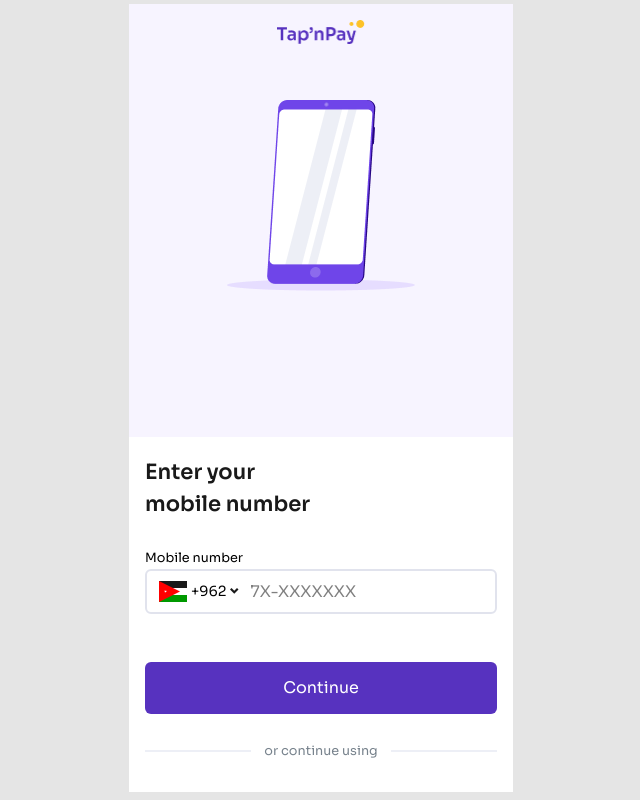
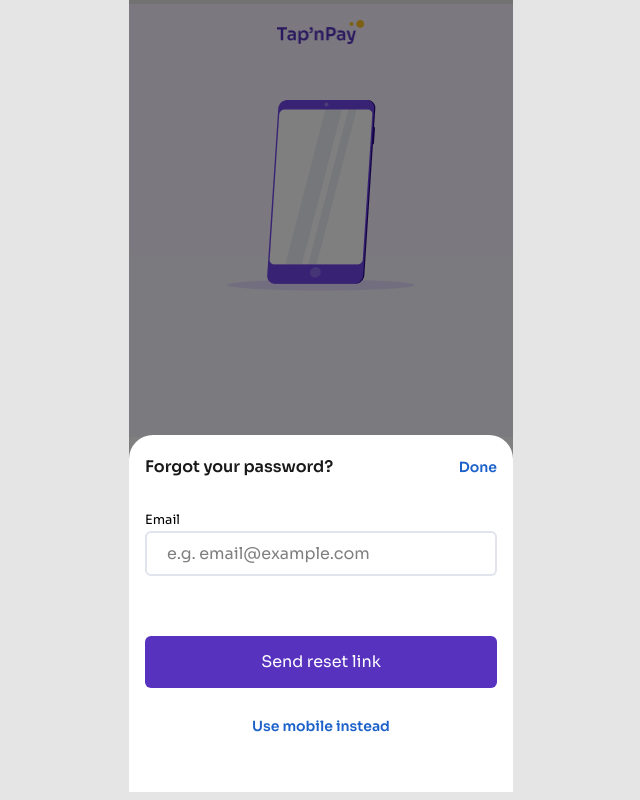
Before and after one commit to emma-junior/tapnpay, a React (Vite) app: page /login in a window 1280 px wide. Shown: the whole page, without its empty margins (319-959 px from the left). Built offline with nearby package versions, Linux system fonts and the light colour scheme.

Commit message:
feat: implement login page modals

```diff
--- a/package.json
+++ b/package.json
@@ -14,6 +14,7 @@
     "react": "^19.2.0",
     "react-dom": "^19.2.0",
     "react-router-dom": "^7.11.0",
+    "react-toastify": "^11.0.5",
     "tailwindcss": "^4.1.18"
   },
   "devDependencies": {
--- a/src/App.tsx
+++ b/src/App.tsx
@@ -1,9 +1,12 @@
 import "./App.css";
 import AllRoutes from "./routes/AllRoutes";
+import { ToastContainer } from "react-toastify";
+import "react-toastify/dist/ReactToastify.css";
 
 function App() {
   return (
     <>
+      <ToastContainer />
       <AllRoutes />
     </>
   );
--- a/src/components/common/MobileNumber.tsx
+++ b/src/components/common/MobileNumber.tsx
@@ -39,8 +39,6 @@ const MobileNumber = ({
       document.removeEventListener("mousedown", handleClickOutside);
     };
   }, [isDropdown, setIsDropdown]);
-
-  console.log(error);
 
   return (
     <div className="w-full">
--- /dev/null
+++ b/src/components/common/Modal.tsx
@@ -0,0 +1,20 @@
+interface modalProps {
+  children: React.ReactNode;
+  showModal: boolean;
+}
+
+const Modal = ({ children, showModal }: modalProps) => {
+  if (!showModal) return null;
+  return (
+    <div
+      className={`
+            fixed h-screen xl:h-[98.5vh] w-full xl:w-[30%] mx-auto inset-0 flex justify-center items-end transition-colors z-20
+            ${showModal ? "visible bg-black/50" : "invisible"}
+        `}
+    >
+      {children}
+    </div>
+  );
+};
+
+export default Modal;
--- a/src/components/ui/Input.tsx
+++ b/src/components/ui/Input.tsx
@@ -7,7 +7,6 @@ interface inputProps {
 }
 
 const Input = ({ error, label, placeholder, value, onChange }: inputProps) => {
-  console.log(error);
   return (
     <div>
       <label className="text-[0.8rem] text-primary-black capitalize">
@@ -18,8 +17,11 @@ const Input = ({ error, label, placeholder, value, onChange }: inputProps) => {
         name={label}
         placeholder={placeholder}
         onChange={(e) => onChange(e)}
-        className="border-2 border-solid border-secondary-grey rounded-md h-11.25 w-full pl-5 outline-none"
+        className={`border-2 border-solid ${
+          error ? "border-primary-red" : "border-secondary-grey"
+        } rounded-md h-11.25 w-full pl-5 outline-none`}
       />
+      <p className="text-xs text-primary-red">{error}</p>
     </div>
   );
 };
--- a/src/components/ui/PasswordInput.tsx
+++ b/src/components/ui/PasswordInput.tsx
@@ -18,7 +18,6 @@ const PasswordInput = ({
   onChange,
 }: passwordFormProps) => {
   const [isPasswordVisible, setIsPasswordVisible] = useState(false);
-  console.log(error);
   return (
     <div>
       <label className="text-[0.8rem] text-primary-black capitalize">
--- /dev/null
+++ b/src/features/auth/components/ForgotPassword.tsx
@@ -0,0 +1,122 @@
+import { useState } from "react";
+import Input from "../../../components/ui/Input";
+import { telCodes, type telCodesType } from "../../../data/telcodes";
+import MobileNumber from "../../../components/common/MobileNumber";
+import Button from "../../../components/ui/Button";
+import { isValidEmail, isValidPhoneNumber } from "../../../utils/helpers";
+import { toast } from "react-toastify";
+
+interface forgotPasswordProps {
+  setShowModal: React.Dispatch<React.SetStateAction<boolean>>;
+}
+
+const ForgotPassword = ({ setShowModal }: forgotPasswordProps) => {
+  const [forgotPasswordMethod, setForgotPasswordMethod] =
+    useState<string>("email");
+  const [email, setEmail] = useState<string>("");
+  const [emailError, setEmailError] = useState<string>("");
+  const [telCode, setTelCode] = useState<telCodesType>(telCodes[0]);
+  const [inputMobileNumber, setInputMobileNumber] = useState<string>("");
+  const [mobileError, setMobileError] = useState<string>("");
+
+  const handleOnchangeEmail = (e: any) => {
+    setEmail(e.target.value);
+  };
+
+  const handleEmailResetLink = () => {
+    if (!email) {
+      setEmailError("Email is required");
+    } else if (!isValidEmail(email)) {
+      setEmailError("Invalid email format");
+    } else {
+      toast.success(`Reset link has been sent to email address`);
+      setEmail("");
+      setEmailError("");
+    }
+  };
+
+  const handleMobileResetLink = () => {
+    if (!inputMobileNumber) {
+      setMobileError("Phone number is required");
+    } else if (!isValidPhoneNumber(inputMobileNumber)) {
+      setMobileError("Phone number must be 10 digits");
+    } else {
+      toast.success(`Reset link has been sent to mobile number`);
+      setInputMobileNumber("");
+      setMobileError("");
+    }
+  };
+
+  const handleSetResetLink = () => {
+    if (forgotPasswordMethod === "email") {
+      handleEmailResetLink();
+      return;
+    }
+    if (forgotPasswordMethod === "mobile") {
+      handleMobileResetLink();
+      return;
+    }
+  };
+
+  const handleDone = () => {
+    setShowModal(false);
+    setEmail("");
+    setInputMobileNumber("");
+  };
+
+  return (
+    <div className="w-full bg-primary-white rounded-t-3xl py-5 px-4 space-y-7">
+      <div className="flex justify-between">
+        <h2 className="text-base text-primary-text font-semibold ">
+          Forgot your password?
+        </h2>
+        <button
+          onClick={handleDone}
+          className="text-secondary-text text-sm font-semibold"
+        >
+          Done
+        </button>
+      </div>
+      {forgotPasswordMethod === "email" && (
+        <Input
+          error={emailError}
+          label="email"
+          placeholder="e.g. email@example.com"
+          value={email}
+          onChange={handleOnchangeEmail}
+        />
+      )}
+      {forgotPasswordMethod === "mobile" && (
+        <MobileNumber
+          error={mobileError}
+          telCode={telCode}
+          setTelCode={setTelCode}
+          inputMobileNumber={inputMobileNumber}
+          setInputMobileNumber={setInputMobileNumber}
+        />
+      )}
+      <div className="mt-15 mb-8 space-y-7">
+        <Button variant="btn-primary" onClick={handleSetResetLink}>
+          Send reset link
+        </Button>
+        {forgotPasswordMethod === "email" ? (
+          <button
+            onClick={() => setForgotPasswordMethod("mobile")}
+            className="text-secondary-text text-sm font-semibold flex w-full justify-center cursor-pointer"
+          >
+            Use mobile instead
+          </button>
+        ) : (
+          <button
+            onClick={() => setForgotPasswordMethod("email")}
+            className="text-secondary-text text-sm font-semibold flex w-full justify-center cursor-pointer"
+          >
+            Use email instead
+          </button>
+        )}
+      </div>
+    </div>
+  );
+};
+
+export default ForgotPassword;
--- a/src/features/auth/pages/Login.tsx
+++ b/src/features/auth/pages/Login.tsx
@@ -10,6 +10,8 @@ import Button from "../../../components/ui/Button";
 import OtherAuthMethods from "../components/OtherAuthMethods";
 import PasswordInput from "../../../components/ui/PasswordInput";
 import { isValidPassword, isValidPhoneNumber } from "../../../utils/helpers";
+import Modal from "../../../components/common/Modal";
+import ForgotPassword from "../components/ForgotPassword";
 
 const Login = () => {
   const [loginStep, setLoginStep] = useState<string>("mobileNum");
@@ -17,6 +19,8 @@ const Login = () => {
   const [inputMobileNumber, setInputMobileNumber] = useState<string>("");
   const [inputPassword, setInputPassword] = useState<string>("");
   const [errors, setErrors] = useState<LoginErrorType>({});
+
+  const [showModal, setShowModal] = useState<boolean>(true);
 
   const handleContinue = () => {
     if (!inputMobileNumber) {
@@ -59,7 +63,7 @@ const Login = () => {
   };
 
   return (
-    <div className="bg-white h-screen xl:h-[98.5vh] overflow-scroll no-scrollbar">
+    <div className="bg-primary-white h-screen xl:h-[98.5vh] overflow-scroll no-scrollbar">
       <div className="bg-light-background h-[55%] py-4 relative">
         {loginStep === "password" && (
           <button
@@ -116,9 +120,12 @@ const Login = () => {
               value={inputPassword}
               onChange={handleChangePassword}
             />
-            <p className="mt-4 flex justify-end text-primary-color text-sm font-semibold">
+            <button
+              onClick={() => setShowModal(true)}
+              className="mt-4 flex w-full justify-end text-primary-color text-sm font-semibold"
+            >
               Forgot password?
-            </p>
+            </button>
             <div className="mb-7 mt-32">
               <Button variant="btn-primary" onClick={handleLogin}>
                 Login
@@ -127,6 +134,9 @@ const Login = () => {
           </div>
         )}
       </div>
+      <Modal showModal={showModal}>
+        <ForgotPassword setShowModal={setShowModal} />
+      </Modal>
     </div>
   );
 };
--- a/src/utils/helpers.tsx
+++ b/src/utils/helpers.tsx
@@ -1,11 +1,9 @@
 export const isValidPhoneNumber = (phoneNumber: string) => {
-  // Regular expression for basic phone number validation (10 digits)
   const phoneRegex = /^\d{10}$/;
   return phoneRegex.test(phoneNumber);
 };
 
 export const isValidPassword = (password: string) => {
-  // Regular expressions for password validation
   const symbolRegex = /[!@#$%^&*(),.?":{}|<>]/;
   const numberRegex = /[0-9]/;
   const upperCaseRegex = /[A-Z]/;
@@ -18,3 +16,9 @@ export const isValidPassword = (password: string) => {
     lowerCaseRegex.test(password)
   );
 };
+
+export const isValidEmail = (email: string) => {
+  // Regular expression for basic email validation
+  const emailRegex = /^\S+@\S+\.\S+$/;
+  return emailRegex.test(email);
+};
```
Also changed, not shown: 1 other file (tests, documents, lock files or other folders).
